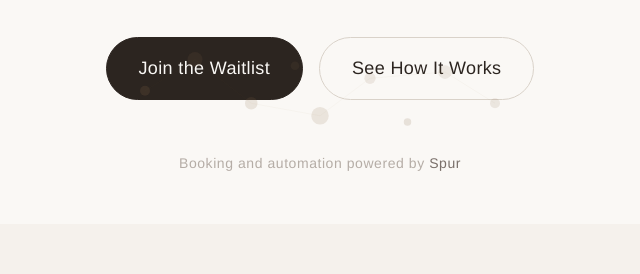
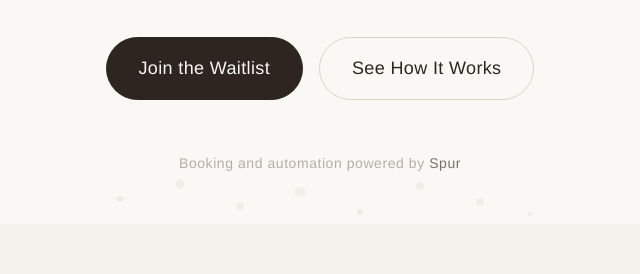
Before and after one commit to neelbarm/the-common-collective, a plain HTML site: page index.html in a window 1280 px wide. Shown: the part 641-915 px from the top of the page, 320-960 px from the left. Drawn offline with Linux system fonts and the light colour scheme; a web font is replaced by a local one.

Commit message:
Reposition constellation motif below CTAs, reduce opacity, flatten SVG

```diff
--- a/index.html
+++ b/index.html
@@ -77,24 +77,18 @@
 
     <!-- Cohort visual motif — scattered constellation -->
     <div class="hero-motif" aria-hidden="true">
-      <svg viewBox="0 0 400 120" fill="none" xmlns="http://www.w3.org/2000/svg">
-        <!-- Organic cluster of dots suggesting community -->
-        <circle cx="60" cy="55" r="4" fill="currentColor" opacity="0.18"/>
-        <circle cx="100" cy="30" r="6" fill="currentColor" opacity="0.12"/>
-        <circle cx="145" cy="65" r="5" fill="currentColor" opacity="0.15"/>
-        <circle cx="180" cy="35" r="3.5" fill="currentColor" opacity="0.1"/>
-        <circle cx="200" cy="75" r="7" fill="currentColor" opacity="0.14"/>
-        <circle cx="240" cy="45" r="4.5" fill="currentColor" opacity="0.12"/>
-        <circle cx="270" cy="80" r="3" fill="currentColor" opacity="0.16"/>
-        <circle cx="300" cy="40" r="5.5" fill="currentColor" opacity="0.11"/>
-        <circle cx="340" cy="65" r="4" fill="currentColor" opacity="0.13"/>
-        <!-- Subtle connecting lines between some dots -->
-        <line x1="100" y1="30" x2="145" y2="65" stroke="currentColor" stroke-width="0.5" opacity="0.06"/>
-        <line x1="145" y1="65" x2="200" y2="75" stroke="currentColor" stroke-width="0.5" opacity="0.06"/>
-        <line x1="200" y1="75" x2="240" y2="45" stroke="currentColor" stroke-width="0.5" opacity="0.06"/>
-        <line x1="240" y1="45" x2="300" y2="40" stroke="currentColor" stroke-width="0.5" opacity="0.06"/>
-        <line x1="60" y1="55" x2="100" y2="30" stroke="currentColor" stroke-width="0.5" opacity="0.06"/>
-        <line x1="300" y1="40" x2="340" y2="65" stroke="currentColor" stroke-width="0.5" opacity="0.06"/>
+      <svg viewBox="0 0 500 60" fill="none" xmlns="http://www.w3.org/2000/svg">
+        <circle cx="50" cy="35" r="3" fill="currentColor" opacity="0.14"/>
+        <circle cx="110" cy="20" r="4.5" fill="currentColor" opacity="0.10"/>
+        <circle cx="170" cy="42" r="3.5" fill="currentColor" opacity="0.12"/>
+        <circle cx="230" cy="28" r="5" fill="currentColor" opacity="0.10"/>
+        <circle cx="290" cy="48" r="3" fill="currentColor" opacity="0.13"/>
+        <circle cx="350" cy="22" r="4" fill="currentColor" opacity="0.11"/>
+        <circle cx="410" cy="38" r="3.5" fill="currentColor" opacity="0.12"/>
+        <circle cx="460" cy="50" r="2.5" fill="currentColor" opacity="0.10"/>
+        <line x1="110" y1="20" x2="170" y2="42" stroke="currentColor" stroke-width="0.4" opacity="0.05"/>
+        <line x1="230" y1="28" x2="290" y2="48" stroke="currentColor" stroke-width="0.4" opacity="0.05"/>
+        <line x1="350" y1="22" x2="410" y2="38" stroke="currentColor" stroke-width="0.4" opacity="0.05"/>
       </svg>
     </div>
   </section>
--- a/style.css
+++ b/style.css
@@ -324,12 +324,13 @@ section {
 /* Cohort visual motif — scattered constellation */
 .hero-motif {
   position: absolute;
-  bottom: 6%;
+  bottom: 0;
   left: 50%;
   transform: translateX(-50%);
   width: clamp(260px, 40vw, 500px);
   color: var(--color-primary);
   pointer-events: none;
+  opacity: 0.7;
 }
 
 .hero-motif svg {
```
